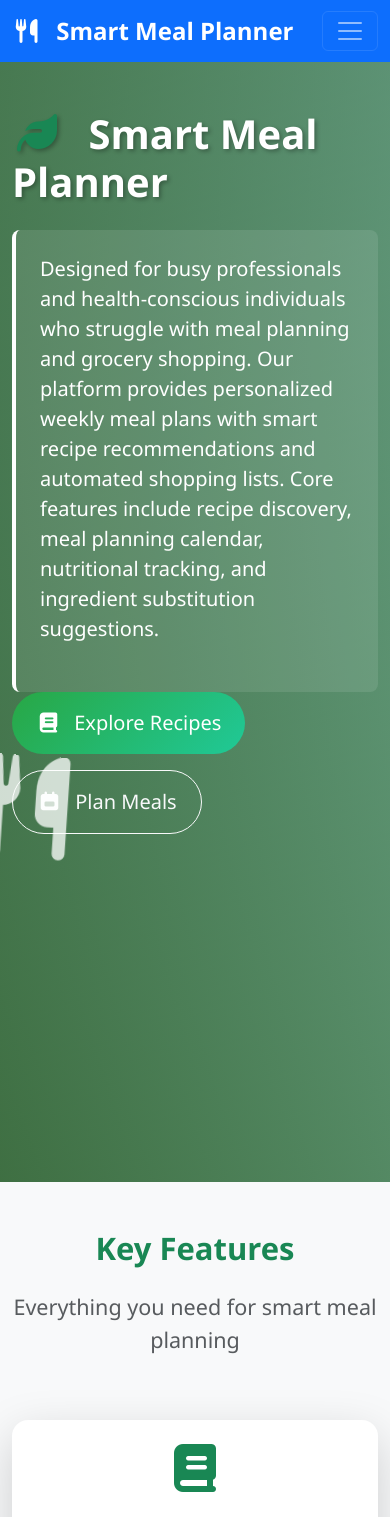
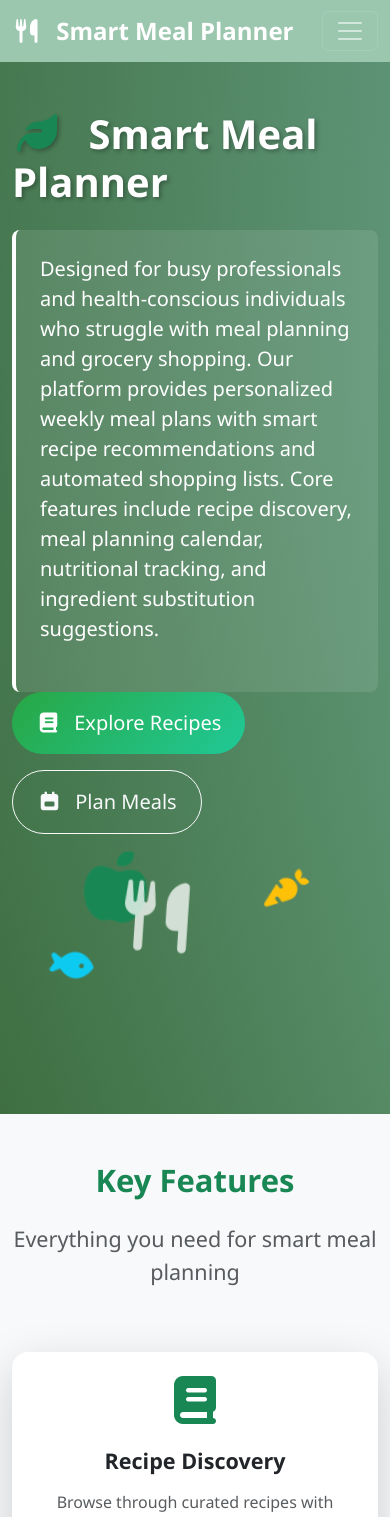
Before and after one commit to 7Yingying6/FIT5032-smart-meal-planner, a Vue app: page / in a window 390 px wide. Shown: the top 1517 px of the page. Built offline with nearby package versions, Linux system fonts and the light colour scheme.

Commit message:
Bug fixes for mobile web adaptation

```diff
--- a/src/components/NavBar.vue
+++ b/src/components/NavBar.vue
@@ -1,5 +1,5 @@
 <template>
-  <nav class="navbar navbar-expand-lg navbar-dark bg-primary">
+  <nav class="navbar navbar-expand-lg navbar-dark" style="background-color: #9BC7AF;">
     <div class="container">
       <router-link class="navbar-brand" to="/">
         <i class="fas fa-utensils me-2"></i>
@@ -68,7 +68,7 @@ export default {
 }
 
 /* Color coding for modules */
-.recipes-module { color: #007bff !important; }
-.meal-plan-module { color: #28a745 !important; }
-.auth-module { color: #6f42c1 !important; }
+.recipes-module { color:  #9BC7AF!important; }
+.meal-plan-module { color: #C7EED0 !important; }
+.auth-module { color: #9BC7AF !important; }
 </style>
--- a/src/views/Home.vue
+++ b/src/views/Home.vue
@@ -297,16 +297,43 @@ export default {
   }
 
   .floating-elements {
-    height: 300px;
+    height: 200px;
+    display: flex;
+    align-items: center;
+    justify-content: center;
   }
 
   .floating-icon {
-    display: none;
+    position: absolute;
+    animation: float 3s ease-in-out infinite;
+  }
+
+  .floating-icon-1 {
+    top: 10%;
+    left: 15%;
+    font-size: 1.5rem;
+  }
+
+  .floating-icon-2 {
+    top: 15%;
+    right: 20%;
+    font-size: 1.2rem;
+  }
+
+  .floating-icon-3 {
+    bottom: 20%;
+    left: 10%;
+    font-size: 1.2rem;
   }
 
   .main-icon {
     position: static;
     transform: none;
+    animation: pulse 2s ease-in-out infinite;
+  }
+
+  .main-icon i {
+    font-size: 4rem !important;
   }
 
   .min-vh-75 {
@@ -316,5 +343,9 @@ export default {
   .tech-badge {
     font-size: 0.9rem;
   }
+
+  .hero-content {
+    margin-bottom: 2rem;
+  }
 }
 </style>
```
